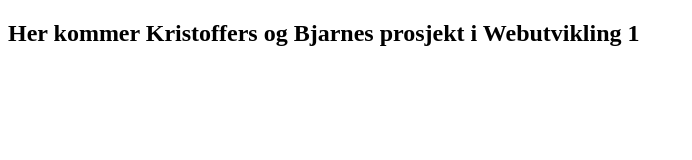
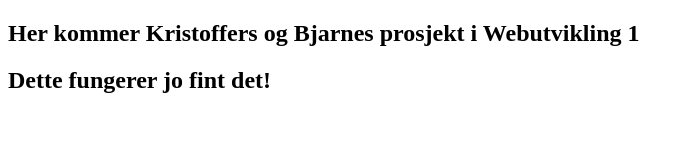
Before and after one commit to bjask/webprosjekt, a plain HTML site: page index.html in a window 1280 px wide. Shown: the whole page, without its empty margins (0-692 px from the left). Drawn offline with Linux system fonts and the light colour scheme.

Commit message:
Testet og funnet i orden

```diff
--- a/index.html
+++ b/index.html
@@ -7,6 +7,7 @@
 
 <body>
   <p><h2>Her kommer Kristoffers og Bjarnes prosjekt i Webutvikling 1</h2></p>
+  <p><h2>Dette fungerer jo fint det!</h2></p>
   <p></p>
 
 
```
